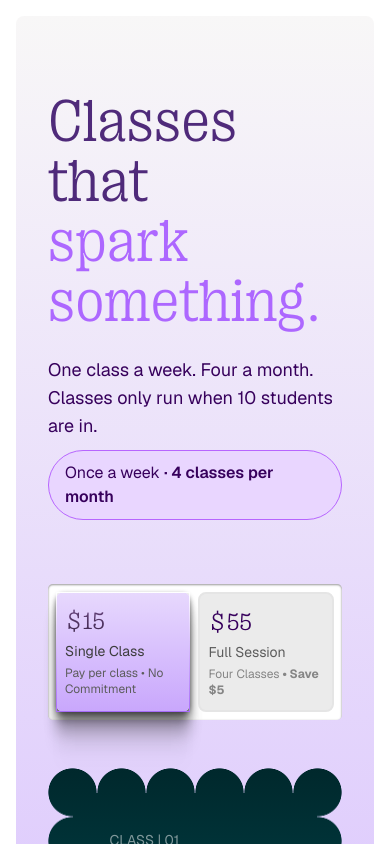
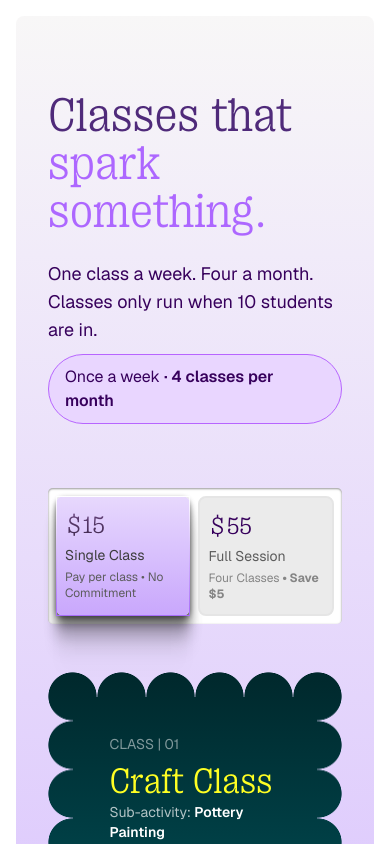
Before and after one commit to maludatech/frontend-test, a Next.js app: page / in a window 390 px wide. Shown: the top 844 px of the page. Built offline with nearby package versions, Linux system fonts and the light colour scheme.

Commit message:
update: almost done

```diff
--- a/components/Header.tsx
+++ b/components/Header.tsx
@@ -6,7 +6,7 @@ export const Header = () => {
   return (
     <header className="flex flex-col gap-16 pt-15">
       <div className="flex flex-col md:flex-row gap-6 justify-between">
-        <h1 className="font-light text-6xl  leading-none tracking-normal  text-[#4F2A7A] font-slab">
+        <h1 className="font-light text-5xl sm:text-6xl leading-none tracking-normal  text-[#4F2A7A] font-slab">
           Classes that
           <br /> <span className="text-[#AD67FF]">spark something.</span>
         </h1>
--- a/components/referralSection.tsx
+++ b/components/referralSection.tsx
@@ -65,7 +65,7 @@ export const ReferralSection = () => {
             <div className="flex justify-between gap-1">
               <p className="text-[#8E00DF] text-xs">Friends booked</p>
               <h4 className="text-[#8E00DF] text-xs">
-                6<span className="text-[#B765FF]">/10</span>
+                1<span className="text-[#B765FF]">/3</span>
               </h4>
             </div>
             <div className="flex flex-row gap-1">
```
